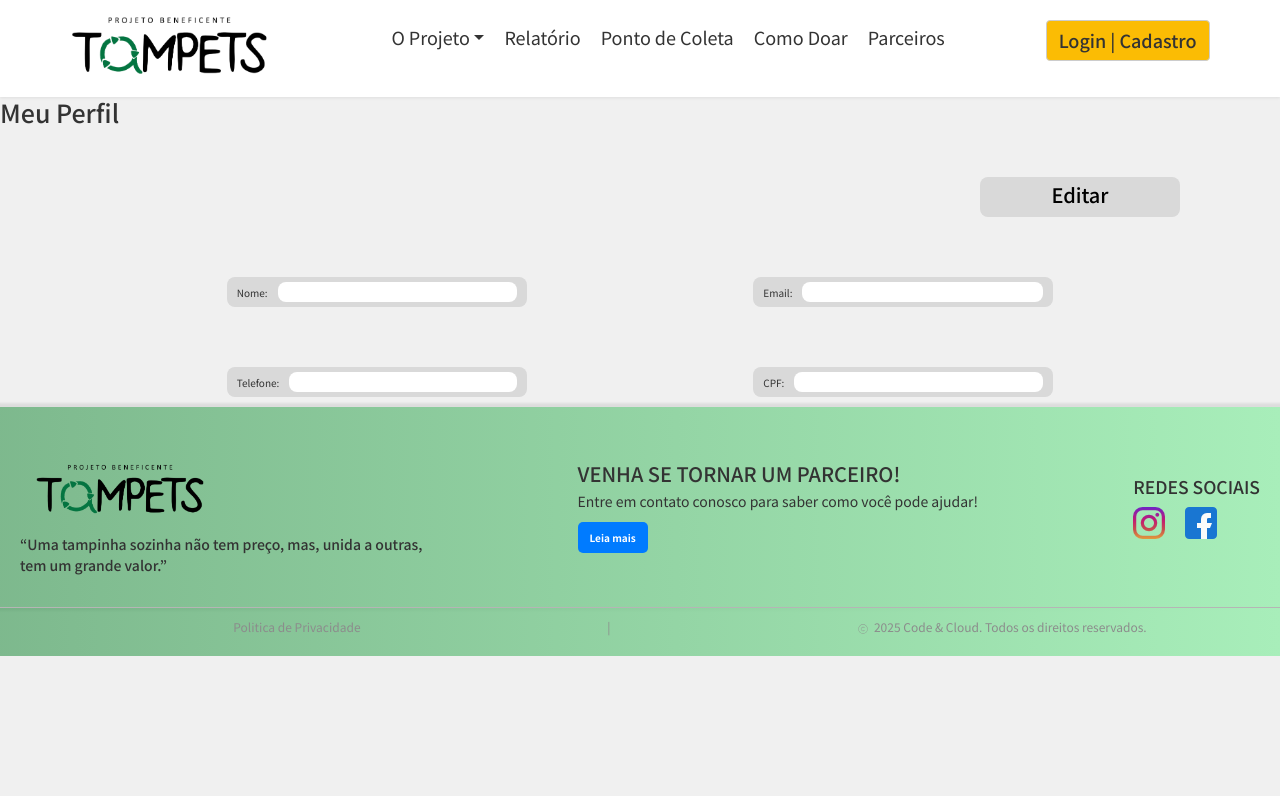
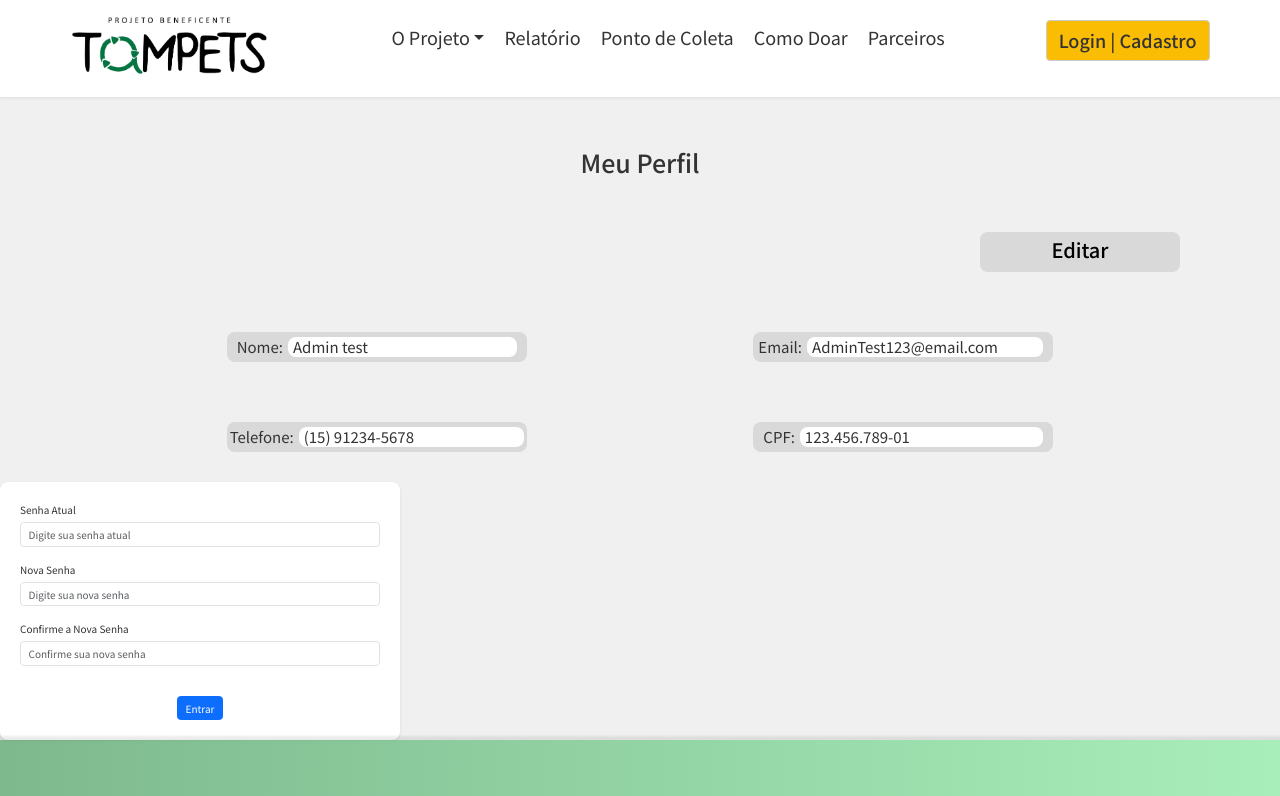
Before and after one commit to DaianeKCamargo/FATEC_ProjetoIntegrador2, a Next.js app: page /meuPerfil in a window 1280 px wide. Shown: the top 796 px of the page. Built offline with nearby package versions, Linux system fonts and the light colour scheme.

Commit message:
meuPerfil - Part 2
Segundo commit da pagina meuPerfil

```diff
--- a/src/Components/InputText.tsx
+++ b/src/Components/InputText.tsx
@@ -1,4 +1,5 @@
 import { Form } from "react-bootstrap";
+
 
 export interface InputTextProps {
     label: string;
@@ -13,11 +14,11 @@ export interface InputTextProps {
 }
 
 
-export default function InputText({ label, id, type, placeholder, value, onChange, error, name }: InputTextProps) {
+export function InputText({ label, id, type, placeholder, value, onChange, error, name }: InputTextProps) {
     return (
         <Form.Group controlId={id}>
             <Form.Label >{label}</Form.Label>
-            <Form.Control id={id} type={type}
+            <Form.Control type={type}
             name={name}
             placeholder={placeholder} value={value}
             onChange={onChange} isInvalid={!!error}
--- a/src/app/cadastrar/page.tsx
+++ b/src/app/cadastrar/page.tsx
@@ -1,7 +1,7 @@
 'use client';
 
 import DivButton from "@/Components/DivButtom";
-import InputText from "@/Components/InputText";
+import {InputText} from "@/Components/InputText";
 import { Button, Form } from "react-bootstrap";
 import { useFormik } from "formik";
 import { cadSchema } from "@/schemas/cadSchema";
--- a/src/app/login/page.tsx
+++ b/src/app/login/page.tsx
@@ -1,6 +1,6 @@
 'use client';
 import DivButton from "@/Components/DivButtom";
-import InputText from "@/Components/InputText";
+import {InputText} from "@/Components/InputText";
 import { Button, Form } from "react-bootstrap";
 import { useFormik } from "formik";
 import { LogSchema } from "@/schemas/LogSchema";
--- a/src/app/meuPerfil/page.tsx
+++ b/src/app/meuPerfil/page.tsx
@@ -1,6 +1,7 @@
 import DivButton from "@/Components/DivButtom";
-import InputText from "@/Components/InputText";
+import {InputText} from "@/Components/InputText";
 import { Bold } from "lucide-react";
+import { Button, Form } from "react-bootstrap";
 
 
 export default function meuPerfil(){
@@ -8,7 +9,13 @@ export default function meuPerfil(){
     return(
         <>
         <div>
+            <div style={{display: "flex",
+                flexDirection: "column",
+                alignItems: "center",
+                marginTop: "50px"
+            }}>
             <h1>Meu Perfil</h1>
+            </div>
             <div style={{display: "flex",
             flexDirection: "row",
             justifyContent: "end",
@@ -32,16 +39,17 @@ export default function meuPerfil(){
                 alignItems: "center",
                 justifyContent: "center",
                 cursor: "pointer"}}>
-                    <label style={{}}>Nome: </label>
+                    <label style={{fontSize: '1.5rem'}}>Nome: </label>
                     <input style={{
                         backgroundColor: "#fff",
                         borderRadius: "8px",
                         justifyContent: "end",
                         width: "300px",
                         height: "20px",
-                        marginLeft: "10px",
-
-                        }} disabled/>
+                        marginLeft: "5px",
+                        fontSize: '1.5rem',
+                        paddingLeft: "5px"
+                        }} value={"Admin test"} disabled/>
                 </div>
                 <div style={{
                     backgroundColor: "#D9D9D9",
@@ -53,17 +61,19 @@ export default function meuPerfil(){
                     display: "flex",
                     alignItems: "center",
                     justifyContent: "center",
+                    paddingLeft: "5px",
                     cursor: "pointer"}}>
-                        <label style={{}}>Email: </label>
+                        <label style={{fontSize: '1.5rem' }}>Email: </label>
                         <input style={{
                             backgroundColor: "#fff",
                             borderRadius: "8px",
                             justifyContent: "end",
                             width: "300px",
                             height: "20px",
-                            marginLeft: "10px",
-
-                            }} disabled/>
+                            marginLeft: "5px",
+                            fontSize: '1.5rem',
+                            paddingLeft: "5px",
+                            }}value={"AdminTest123@email.com"} disabled/>
                 </div>
             </div>
             <div style={{display: "flex",
@@ -82,16 +92,17 @@ export default function meuPerfil(){
                 alignItems: "center",
                 justifyContent: "center",
                 cursor: "pointer"}}>
-                    <label style={{ }}>Telefone: </label>
+                    <label style={{fontSize: '1.5rem' }}>Telefone: </label>
                     <input style={{
                         backgroundColor: "#fff",
                         borderRadius: "8px",
                         justifyContent: "end",
                         width: "300px",
                         height: "20px",
-                        marginLeft: "10px",
-
-                        }} disabled/>
+                        marginLeft: "5px",
+                        fontSize: '1.5rem',
+                        paddingLeft: "5px",
+                        }} value={"(15) 91234-5678"} disabled/>
                 </div>
                 <div style={{
                     backgroundColor: "#D9D9D9",
@@ -104,20 +115,51 @@ export default function meuPerfil(){
                     alignItems: "center",
                     justifyContent: "center",
                     cursor: "pointer"}}>
-                        <label style={{}}>CPF: </label>
+                        <label style={{fontSize: '1.5rem'}}>CPF: </label>
                         <input style={{
                             backgroundColor: "#fff",
                             borderRadius: "8px",
                             justifyContent: "end",
                             width: "300px",
                             height: "20px",
-                            marginLeft: "10px",
-
-                            }} disabled/>
+                            marginLeft: "5px",
+                            fontSize: '1.5rem',
+                            paddingLeft: "5px",
+                            }} value={"123.456.789-01"} disabled/>
                 </div>
             </div>
+            <div style={{}}>
+                <Form style={{width: "400px", marginTop: "20px",
+                        backgroundColor: "#ffffff",
+                        boxShadow: "0 1px 3px rgba(0, 0, 0, 0.1)",
+                        display: "flex",
+                        padding: "20px",
+                        borderRadius: "8px",
+                        flexDirection: "column",
+                    }}>
+
+                    <div style={{display: "flex",
+                            flexDirection: "column", gap: "15px",
+                            marginBottom: "20px"
+                            }}>
+                            <InputText label="Senha Atual" id="a" type="password" name="currentPassword"
+                            placeholder="Digite sua senha atual" />
+                            <InputText label="Nova Senha" id="inputNewPassword" type="password" name="newPassword"
+                            placeholder="Digite sua nova senha" />
+                            <InputText label="Confirme a Nova Senha" id="inputConfirmNewPassword" type="password" name="confirmNewPassword"
+                            placeholder="Confirme sua nova senha" />
+                        </div>
+                        <div style={{display: "flex",
+                        flexDirection: "row",
+                        justifyContent: "space-evenly",
+                        marginTop: "10px"
+                        }}>
+                        <Button type="submit">Entrar</Button>
+
+                    </div>
+                </Form>
+            </div>
         </div>
-
     </>
 
 
```
